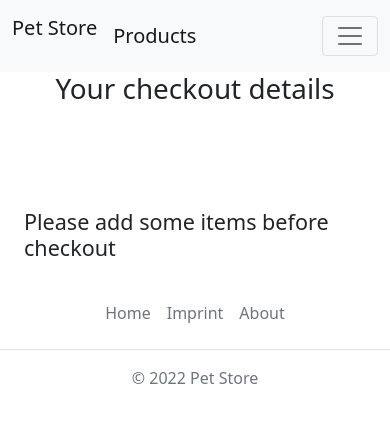
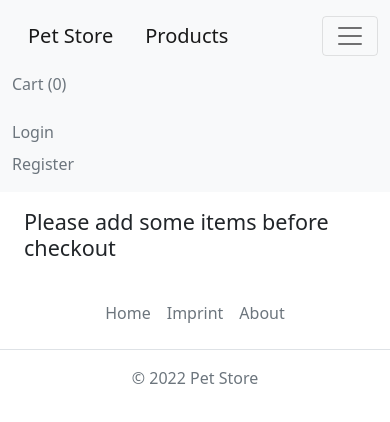
Before and after one commit to emigiusto/petstore-react-demo, a React (Create React App) app in the folder react-client/: page /checkout in a window 390 px wide. Shown: the top 422 px of the page. Built offline with nearby package versions, Linux system fonts and the light colour scheme; no server answers.

Commit message:
frontend header fixing

```diff
--- /dev/null
+++ b/react-client/src/components/GeneralComponents/Header.css
@@ -0,0 +1,13 @@
+.stickyheader {
+    position:fixed;
+    width: 100%;
+    top: 0;
+    z-index: 100;
+}
+
+/* Media Queries */
+@media only screen and (max-width: 600px) {
+    .mobile-hamburger{
+        justify-content: flex-start !important;
+    }
+}
--- a/react-client/src/components/GeneralComponents/Header.js
+++ b/react-client/src/components/GeneralComponents/Header.js
@@ -5,7 +5,7 @@
 import { ProductConsumer } from "../../context";
 import { Link } from "react-router-dom";
 import LoginLogoutButton from "./LoginLogoutButton";
-import classes from "./Header.module.css"
+import "./Header.css";
 
 export default function Header() {
   const [isOpen, setCartIsOpen] = useState(false);
@@ -19,7 +19,7 @@
   }
 
   return (
-    <div className={classes.stickyheader}>
+    <div className="stickyheader">
       <Navbar collapseOnSelect expand="lg" bg="light" variant="light">
         <ProductConsumer>
           {(contextstate) => {
@@ -27,7 +27,7 @@
               <Container>
                 <Navbar.Brand className="d-flex align-middle">
                   <Link
-                    className="text-capitalize text-reset text-decoration-none"
+                    className="text-capitalize text-reset text-decoration-none nav-link"
                     to="/"
                   >
                     Pet Store
@@ -40,15 +40,27 @@
                   </Nav.Link>
                 </Navbar.Brand>
                 <Navbar.Toggle aria-controls="responsive-navbar-nav" />
-                <Navbar.Collapse id="responsive-navbar-nav">
-                  <Nav className="d-flex justify-content">
-                    <Nav.Link onClick={cartOpenHandler} className="d-flex text-secondary mr-2">
+                <Navbar.Collapse
+                  id="responsive-navbar-nav"
+                  className="d-flex justify-content-end mobile-hamburger"
+                >
+                  <Nav className="d-flex">
+                    <Nav.Link
+                      onClick={cartOpenHandler}
+                      className="d-flex text-secondary mr-2"
+                    >
                       Cart ({contextstate.cartSize})
                     </Nav.Link>
                     <Nav.Link className=" text-secondary">
-                      {contextstate.user ? "Hej " + contextstate.user.firstName : ""}
+                      {contextstate.user
+                        ? "Hej " + contextstate.user.firstName
+                        : ""}
                     </Nav.Link>
-                    <LoginLogoutButton userId={contextstate.userId} signout={contextstate.signout} className="mr-2 text-secondary" />
+                    <LoginLogoutButton
+                      userId={contextstate.userId}
+                      signout={contextstate.signout}
+                      className="mr-2"
+                    />
                     <Nav.Link
                       to="/register"
                       className="text-capitalize text-decoration-none mr-2 text-secondary"
--- a/react-client/src/components/GeneralComponents/Header.module.css
+++ /dev/null
@@ -1,6 +0,0 @@
-.stickyheader {
-    position:fixed;
-    width: 100%;
-    top: 0;
-    z-index: 100;
-}
--- a/react-client/src/components/GeneralComponents/LoginLogoutButton.js
+++ b/react-client/src/components/GeneralComponents/LoginLogoutButton.js
@@ -5,7 +5,7 @@
     return (
       <Link
         to="/login"
-        className="text-capitalize  text-decoration-none d-flex align-items-center"
+        className="text-capitalize text-decoration-none d-flex align-items-center text-secondary"
       >
         Login
       </Link>
@@ -14,7 +14,7 @@
     return (
       <div
         onClick={props.signout}
-        className="text-capitalize text-decoration-none d-flex align-items-center"
+        className="text-capitalize text-decoration-none d-flex align-items-center text-secondary"
       >
         <span role="button">Logout</span>
       </div>
```
Also changed, not shown: 1 other file (tests, documents, lock files or other folders).
